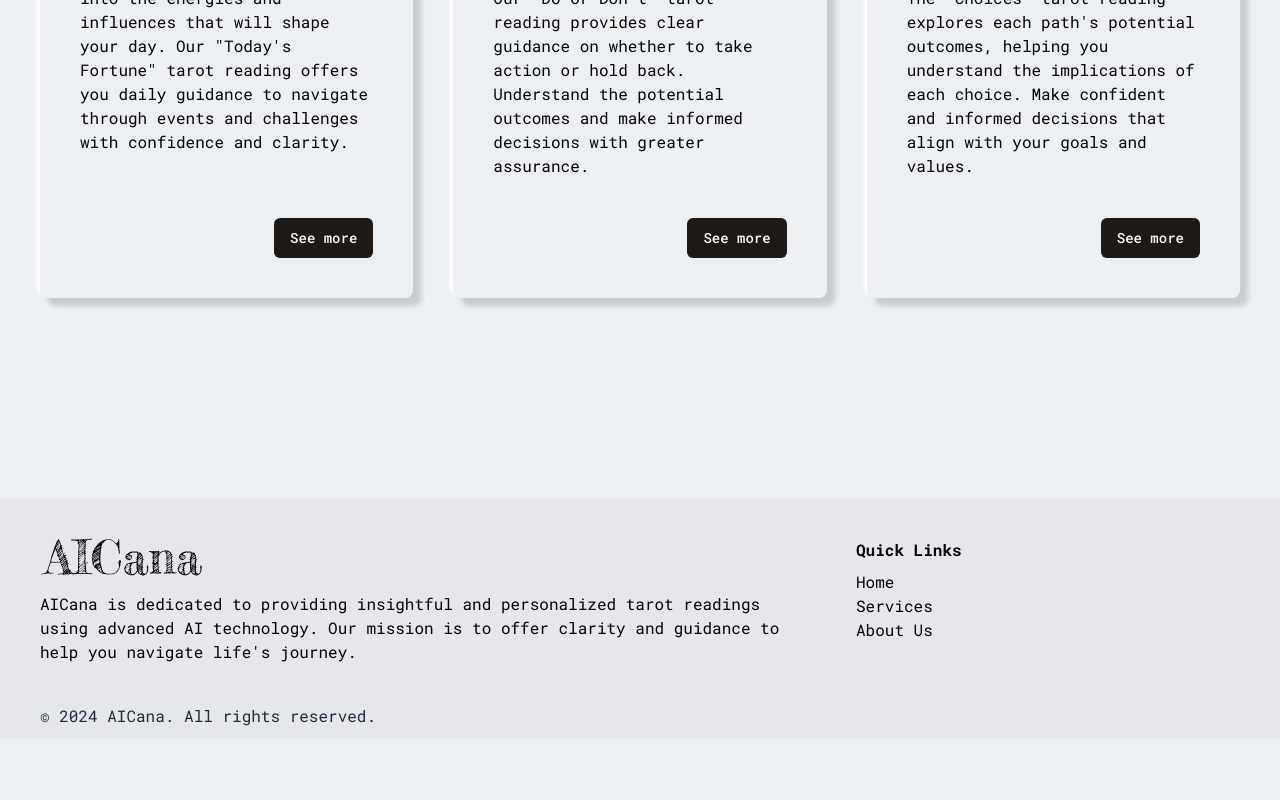
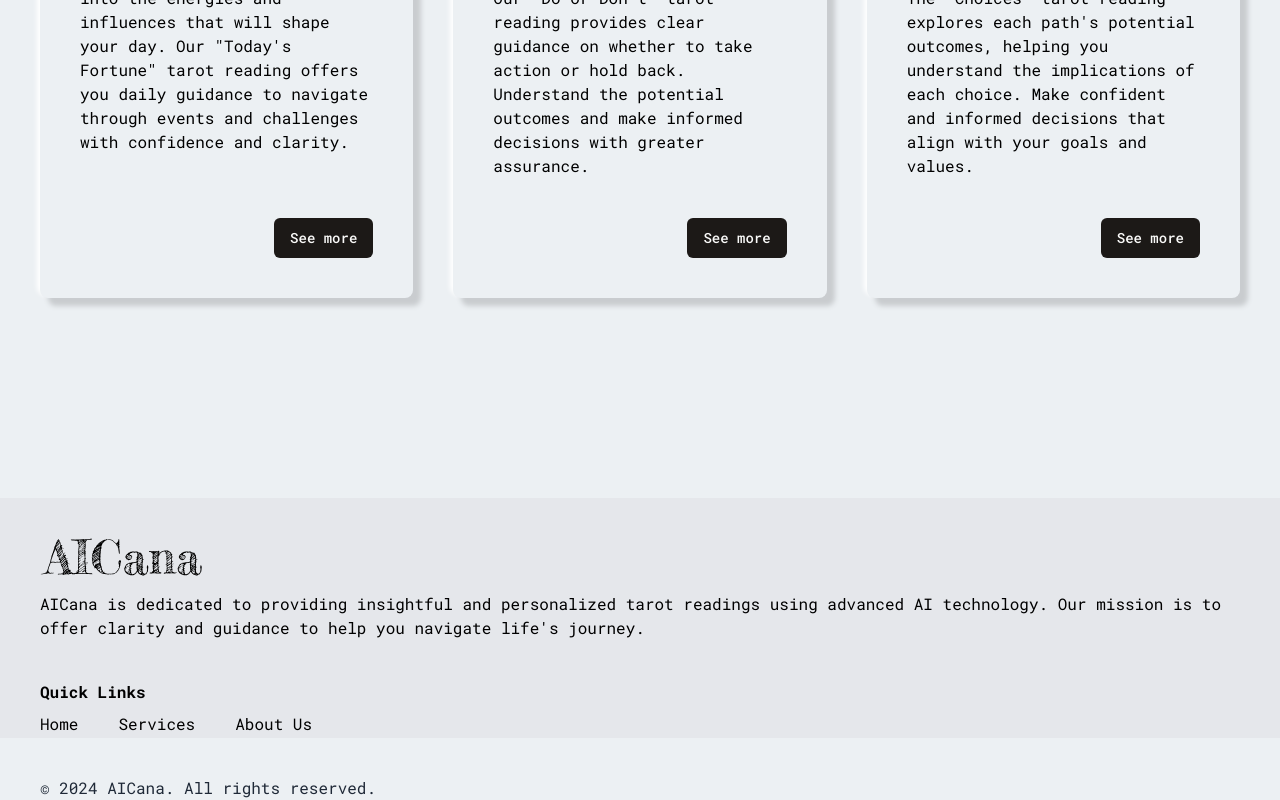
Before and after one commit to ksyksy815/tarot, a Next.js app: page /services in a window 1280 px wide. Shown: the part 1210-2010 px from the top of the page. Before the commit the page ends 1948 px from the top, so only its background shows below. Built offline with nearby package versions, Linux system fonts and the light colour scheme.

Commit message:
fix: PC view UI

```diff
--- a/components/Footer.tsx
+++ b/components/Footer.tsx
@@ -4,9 +4,11 @@ import Logo from "./Logo";
 const Footer = () => {
   return (
     <footer
-      className={"flex flex-col w-full bg-gray-200 lg:h-[30vh] gap-y-10 p-10"}
+      className={"flex justify-center bg-gray-200 lg:h-[30vh]  p-10 w-full"}
     >
-      <div className={`flex flex-col gap-10 lg:flex-row`}>
+      <div className={"flex flex-col items-start max-w-screen-xl w-full "}>
+        <div className={`flex flex-col w-full gap-y-10`}>
+          <div className={`flex flex-col gap-10`}>
             <div className={"flex flex-col gap-y-4"}>
               <Logo />
               <p>
@@ -16,9 +18,9 @@ const Footer = () => {
               </p>
             </div>
 
-        <div className={"flex flex-col gap-2 lg:min-w-[30vw]"}>
+            <div className={"flex flex-col gap-2"}>
               <h3 className={"font-bold"}>Quick Links</h3>
-          <ul className={"flex flex-col"}>
+              <ul className={"flex flex-col lg:flex-row lg:gap-x-10 gap-y-2"}>
                 <Link href="/home">Home</Link>
                 <Link href="/services">Services</Link>
                 <Link href="/about">About Us</Link>
@@ -29,6 +31,8 @@ const Footer = () => {
           <p className={"text-gray-800"}>
             &copy; 2024 AICana. All rights reserved.
           </p>
+        </div>
+      </div>
     </footer>
   );
 };
--- a/components/ui/aurora-background.tsx
+++ b/components/ui/aurora-background.tsx
@@ -17,7 +17,7 @@ export const AuroraBackground = ({
     <main>
       <div
         className={cn(
-          "relative flex flex-col h-[640px] max-h-[816px] w-screen justify-start bg-transparent text-slate-950 transition-bg",
+          "relative flex flex-col h-[640px] max-h-[816px] w-full justify-start bg-transparent text-slate-950 transition-bg",
           className
         )}
         {...props}
--- a/screens/services/ServiceHero.tsx
+++ b/screens/services/ServiceHero.tsx
@@ -15,7 +15,7 @@ const ServiceHero = () => {
             duration: 0.8,
             ease: "easeInOut",
           }}
-          className={"relative h-[640px] max-h-[816px] w-screen z-[-1]"}
+          className={"relative h-[640px] max-h-[816px] w-full z-[-1]"}
         >
           <Image
             src={"/images/services.png"}
```
Lines whose indentation alone changed are shown as unchanged.
